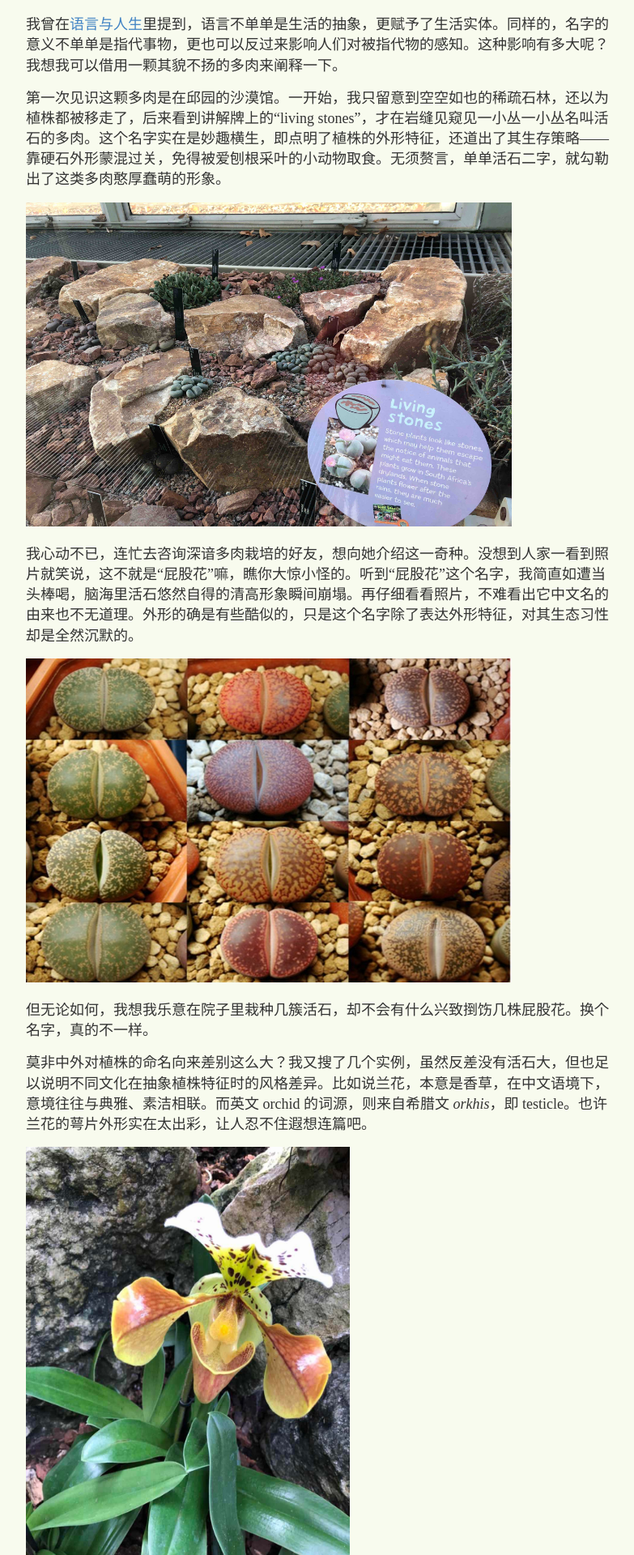
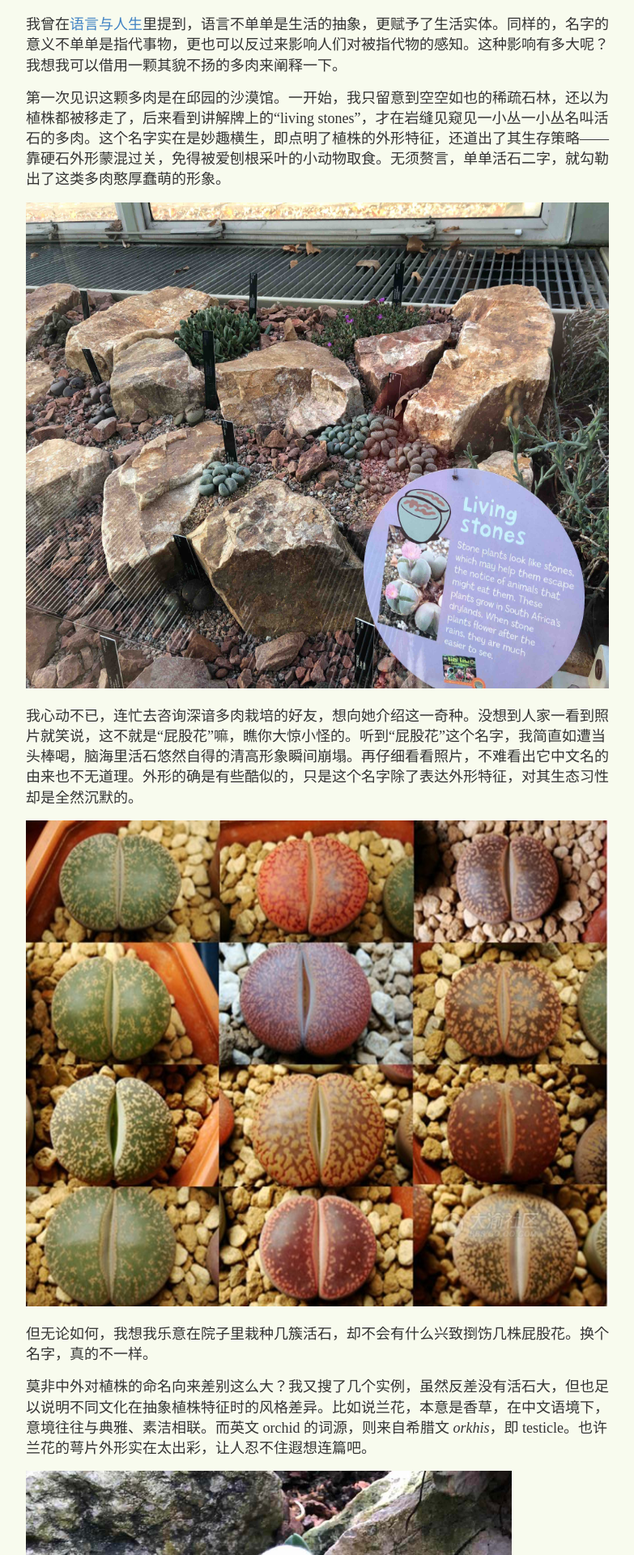
Before and after one commit to yihanxu/yihanxu.github.io, a Jekyll site: the page built from _posts/2018-2-16-name_of_rose.md, in a window 1280 px wide. Shown: the part 423-2343 px from the top of the page at 81% size, without its empty margins (248-1031 px from the left). Built offline with Jekyll 4.4.1, drawn with Linux system fonts in a browser that asks for light colours; comment, search, counter and statistics services are not loaded.

Commit message:
image size

```diff
--- a/_posts/2018-2-16-name_of_rose.md
+++ b/_posts/2018-2-16-name_of_rose.md
@@ -15,17 +15,17 @@ tags: 语言 通感 莎士比亚
 
 第一次见识这颗多肉是在邱园的沙漠馆。一开始，我只留意到空空如也的稀疏石林，还以为植株都被移走了，后来看到讲解牌上的“living stones”，才在岩缝见窥见一小丛一小丛名叫活石的多肉。这个名字实在是妙趣横生，即点明了植株的外形特征，还道出了其生存策略——靠硬石外形蒙混过关，免得被爱刨根采叶的小动物取食。无须赘言，单单活石二字，就勾勒出了这类多肉憨厚蠢萌的形象。
 
-<img src="/images/livingstone1.jpg" alt = "livingstone 1" style="width: 600px; height:400px">
+<img src="/images/livingstone1.jpg" alt = "livingstone 1" style="width: 800px; height:600px">
 
 我心动不已，连忙去咨询深谙多肉栽培的好友，想向她介绍这一奇种。没想到人家一看到照片就笑说，这不就是“屁股花”嘛，瞧你大惊小怪的。听到“屁股花”这个名字，我简直如遭当头棒喝，脑海里活石悠然自得的清高形象瞬间崩塌。再仔细看看照片，不难看出它中文名的由来也不无道理。外形的确是有些酷似的，只是这个名字除了表达外形特征，对其生态习性却是全然沉默的。
 
-<img src="/images/livingstone2.jpg" alt = "livingstone 1" style="width: 600px; height:400px">
+<img src="/images/livingstone2.jpg" alt = "livingstone 1" style="width: 800px; height:600px">
 
 但无论如何，我想我乐意在院子里栽种几簇活石，却不会有什么兴致捯饬几株屁股花。换个名字，真的不一样。
 
 莫非中外对植株的命名向来差别这么大？我又搜了几个实例，虽然反差没有活石大，但也足以说明不同文化在抽象植株特征时的风格差异。比如说兰花，本意是香草，在中文语境下，意境往往与典雅、素洁相联。而英文 orchid 的词源，则来自希腊文 *orkhis*，即 testicle。也许兰花的萼片外形实在太出彩，让人忍不住遐想连篇吧。
 
-<img src="/images/orchid.jpg" alt = "orchid" style="width: 400px; height:600px">
+<img src="/images/orchid.jpg" alt = "orchid" style="width: 600px; height:800px">
 
 还有几个我就不细说了。比如蒲公英的英文 dandelion 来自法语 *dent de lion*,意为雄狮之牙，与中文语境下的轻飘温柔反差鲜明。我们习以为常的喇叭花（又名牵牛花）的英文叫 morning glory。我想，作为女生，收到一束晨颂花应该比收到一束喇叭花更开心吧。再说说香草之王迷迭香，其英文 rosemary 的词源则来自拉丁语 *ros marinus (dew of the sea)*。中文语境下的迷迭香颇为销魂，而拉丁文语境下的海之晨露则清新脱俗，也许这两国人民在吃烤肉撒上这味香草时，尝起来也不一样吧。
 
```
